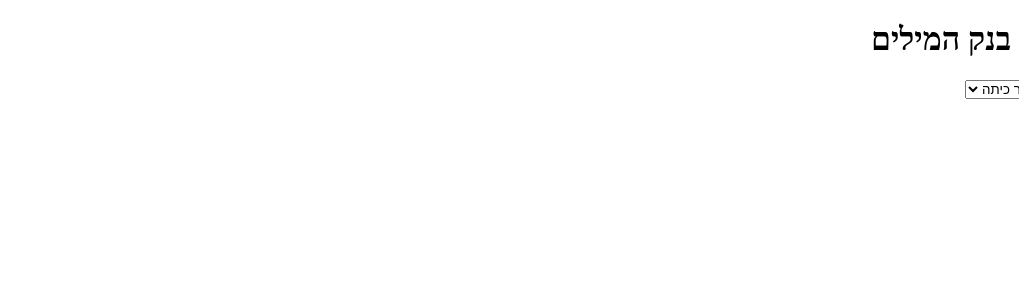
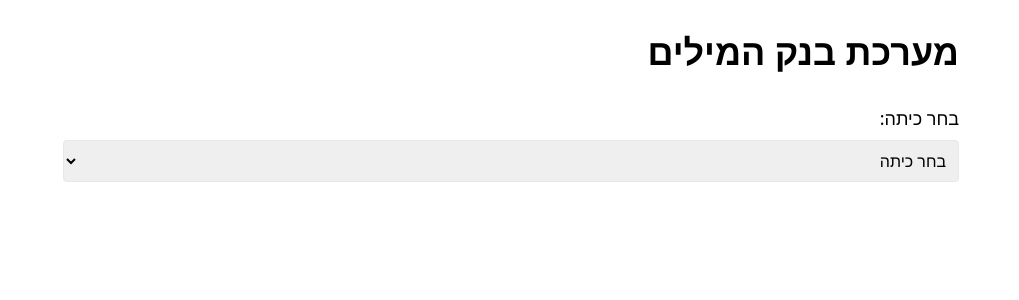
Before and after one commit to yonitfranko/word-bank-system, a Next.js app: page / in a window 1280 px wide. Shown: the top 300 px of the page, without its empty margins (261-1280 px from the left). Built offline with nearby package versions, Linux system fonts and the light colour scheme.

Commit message:
Fix styling and layout

```diff
--- a/app/layout.jsx
+++ b/app/layout.jsx
@@ -1,7 +1,14 @@
 export default function RootLayout({ children }) {
-  return (
-    <html lang="he" dir="rtl">
-      <body>{children}</body>
-    </html>
-  );
+    return (
+        <html lang="he" dir="rtl">
+            <head>
+                <link href="https://cdn.jsdelivr.net/npm/tailwindcss@2.2.19/dist/tailwind.min.css" rel="stylesheet" />
+            </head>
+            <body className="bg-white">
+                <main className="container mx-auto px-4">
+                    {children}
+                </main>
+            </body>
+        </html>
+    );
 }
--- a/app/page.jsx
+++ b/app/page.jsx
@@ -3,19 +3,19 @@ import React, { useState } from 'react';
 
 export default function HomePage() {
     const [selectedClass, setSelectedClass] = useState('');
-  const classes = ['א1', 'א2', 'א3', 'א4', 'ב1', 'ב2', 'ב3', 'ב4', 'ג1', 'ג2', 'ג3', 'ג4',
-                   'ד1', 'ד2', 'ד3', 'ד4', 'ה1', 'ה2', 'ה3', 'ה4', 'ו1', 'ו2', 'ו3', 'ו4'];
+    const classes = ['א1', 'א2', 'א3', 'א4', 'ב1', 'ב2', 'ב3', 'ב4'];
 
     return (
-    <div className="p-8 text-right" dir="rtl">
-      <h1 className="text-3xl font-bold mb-6">מערכת בנק המילים</h1>
+        <div className="max-w-4xl mx-auto py-8">
+            <h1 className="text-4xl font-bold text-right mb-8">מערכת בנק המילים</h1>
 
-      <div className="mb-6">
-        <label className="block text-lg mb-2">בחר כיתה:</label>
+            <div className="mb-8">
+                <label className="block text-lg mb-2 text-right">בחר כיתה:</label>
                 <select
                     value={selectedClass}
                     onChange={(e) => setSelectedClass(e.target.value)}
-          className="p-2 border rounded w-48"
+                    className="w-full p-2 border rounded"
+                    dir="rtl"
                 >
                     <option value="">בחר כיתה</option>
                     {classes.map(className => (
@@ -27,26 +27,20 @@ export default function HomePage() {
             </div>
 
             {selectedClass && (
-        <div className="space-y-4">
-          <h2 className="text-xl font-bold">כיתה {selectedClass}</h2>
-          <div className="flex gap-4">
+                <div className="space-y-6">
+                    <h2 className="text-2xl font-bold text-right">כיתה {selectedClass}</h2>
+                    <div className="flex gap-4 justify-end">
                         <button
-              className="bg-green-500 text-white px-4 py-2 rounded"
+                            className="bg-green-500 hover:bg-green-600 text-white px-6 py-2 rounded"
                             onClick={() => alert('תשובה מלאה - 10 נקודות')}
                         >
                             תשובה מלאה (+10)
                         </button>
                         <button
-              className="bg-yellow-500 text-white px-4 py-2 rounded"
+                            className="bg-yellow-500 hover:bg-yellow-600 text-white px-6 py-2 rounded"
                             onClick={() => alert('תשובה חלקית - 5 נקודות')}
                         >
                             תשובה חלקית (+5)
-            </button>
-            <button
-              className="bg-red-500 text-white px-4 py-2 rounded"
-              onClick={() => alert('תשובה שגויה - 0 נקודות')}
-            >
-              תשובה שגויה (0)
                         </button>
                     </div>
                 </div>
```
Lines whose indentation alone changed are shown as unchanged.
